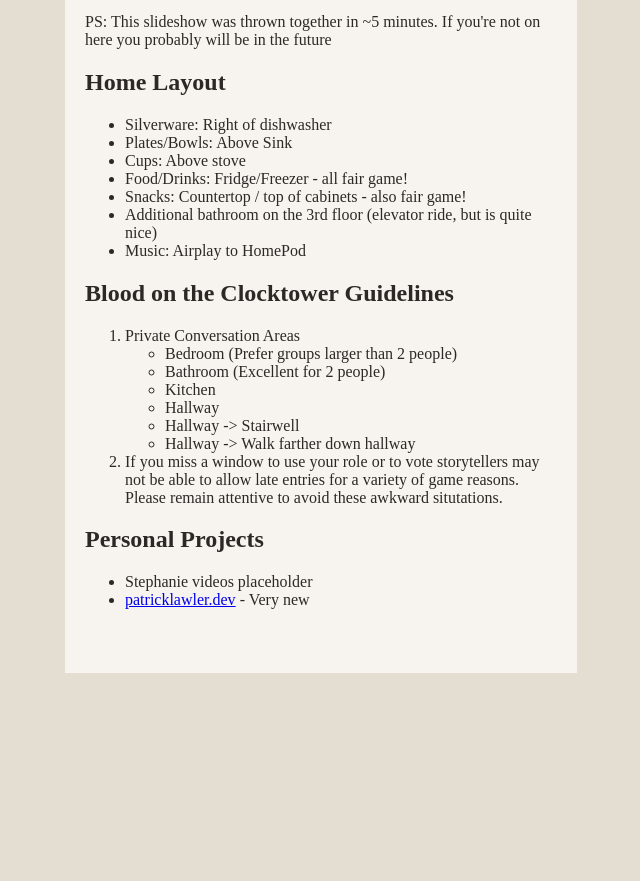
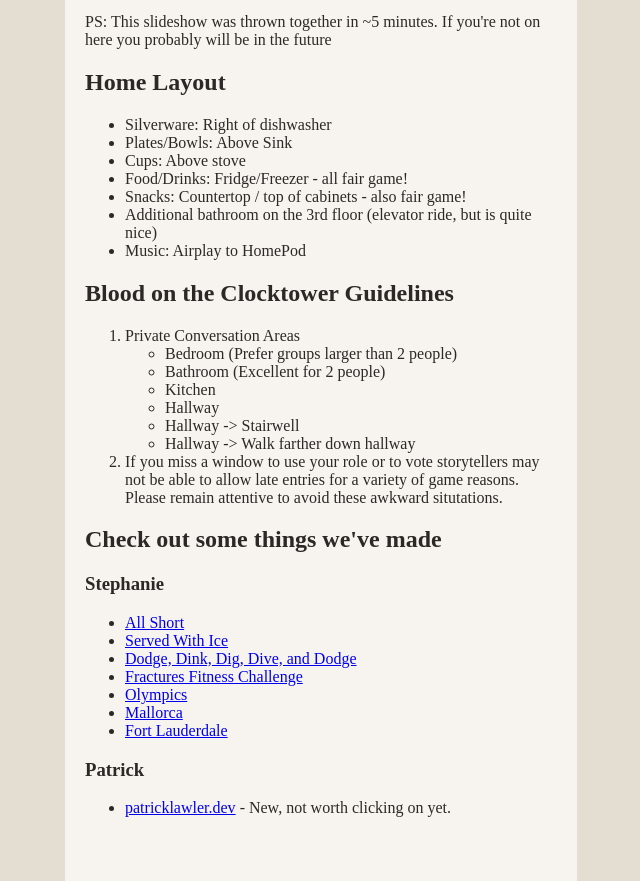
Before and after one commit to craftyzebra01/our-home, an Eleventy site: page content/index.html in a window 1280 px wide. Shown: the part 162-1043 px from the top of the page, without its empty margins (319-959 px from the left). Before the commit the page ends 835 px from the top, so only its background shows below. Built offline with nearby package versions, Linux system fonts and the light colour scheme; Eleventy itself is replaced by a stand-in of ours; files that its build step writes are made by us from their sources.

Commit message:
adding some links

```diff
--- a/content/index.html
+++ b/content/index.html
@@ -53,10 +53,22 @@ layout: mylayout.html
 
 </ol>
 
-<h2>Personal Projects</h2>
+<h2>Check out some things we've made</h2>
+<h3>Stephanie</h3>
 <ul>
-    <li>Stephanie videos placeholder</li>
-    <li><a href="https://patricklawler.dev">patricklawler.dev</a> - Very new</li>
+    <li><a href="https://youtu.be/R4kumWOUKI8">All Short</a></li>
+    <li><a href="https://youtu.be/_t0alAvpt4w">Served With Ice</a></li>
+    <li><a href="https://youtu.be/c1E4cEyK-YQ">Dodge, Dink, Dig, Dive, and Dodge</a></li>
+    <li><a href="https://youtu.be/dZcIdJkVF1M">Fractures Fitness Challenge</a></li>
+    <li><a href="https://youtu.be/7DdtMBJL0HI">Olympics</a></li>
+    <li><a href="https://dolrunner13.github.io/castelldesantelm/">Mallorca</a></li>
+    <li><a href="https://youtu.be/_0_xZggivdg?si=oxei7i4qJm1s8F5_">Fort Lauderdale</a></li>
+    <!-- <li><a href=""></a></li> -->
+</ul>
+
+<h3>Patrick</h3>
+<ul>
+    <li><a href="https://patricklawler.dev">patricklawler.dev</a> - New, not worth clicking on yet.</li>
 </ul>
 <link rel="stylesheet" href="{{ '/css/slideshow.css' | url }}">
 <script src="{{ '/scripts/slideshow.js' | url }}" defer></script>
```
Also changed, not shown: 1 other file.
